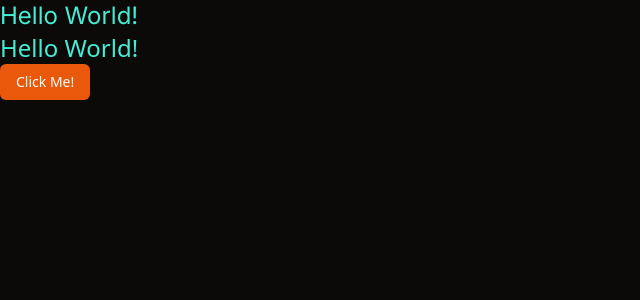
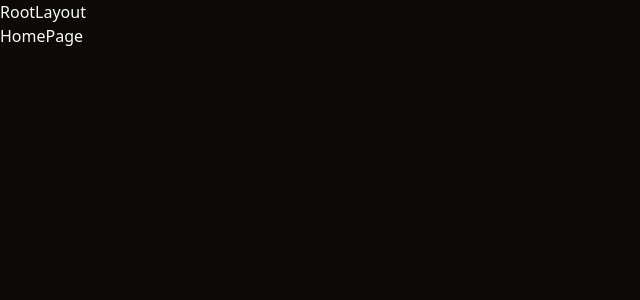
Before and after one commit to DeepHiwase/tasky-ai, a React (Vite) app: page / in a window 1280 px wide. Shown: the top 300 px of the page, without its empty margins (0-640 px from the left). Built offline with nearby package versions, Linux system fonts and the light colour scheme.

Commit message:
Add react-router for routing purpose, setup rootlayout file and structure for pages and routes

```diff
--- a/package.json
+++ b/package.json
@@ -21,6 +21,7 @@
     "lucide-react": "^0.546.0",
     "react": "^19.1.1",
     "react-dom": "^19.1.1",
+    "react-router": "^7.9.4",
     "tailwind-merge": "^3.3.1",
     "tailwindcss": "^4.1.14"
   },
--- /dev/null
+++ b/src/layouts/RootLayout.tsx
@@ -0,0 +1,19 @@
+/**
+ * @copyright 2025 deephiwase
+ * @license Apache-2.0
+ * @description Root layout for the app
+ */
+
+// Node Modules
+import { Outlet } from "react-router";
+
+const RootLayout = () => {
+  return (
+    <>
+      <div>RootLayout</div>
+      <Outlet />
+    </>
+  );
+};
+
+export default RootLayout;
--- a/src/main.tsx
+++ b/src/main.tsx
@@ -1,10 +1,20 @@
+/**
+ * @copyright 2025 deephiwase
+ * @license Apache-2.0
+ * @description Main entry point for the app
+ */
+
+// Node Modules
 import { StrictMode } from "react";
 import { createRoot } from "react-dom/client";
+import { RouterProvider } from "react-router";
+// CSS Link
 import "./index.css";
-import App from "./App.tsx";
+// Routes
+import router from "@/routes/index.tsx";
 
 createRoot(document.getElementById("root")!).render(
   <StrictMode>
-    <App />
+    <RouterProvider router={router} />
   </StrictMode>,
 );
--- /dev/null
+++ b/src/pages/HomePage.tsx
@@ -0,0 +1,11 @@
+/**
+ * @copyright 2025 deephiwase
+ * @license Apache-2.0
+ * @description Home page for the app
+ */
+
+const HomePage = () => {
+  return <div>HomePage</div>;
+};
+
+export default HomePage;
--- /dev/null
+++ b/src/routes/index.tsx
@@ -0,0 +1,31 @@
+/**
+ * @copyright 2025 deephiwase
+ * @license Apache-2.0
+ * @description Router configuration for the app
+ */
+
+// Node Modules
+import { createBrowserRouter } from "react-router";
+// Layouts
+import RootLayout from "@/layouts/RootLayout";
+// Pages
+import HomePage from "@/pages/HomePage";
+// Types
+import type { RouteObject } from "react-router";
+
+const rootRouteChildren: RouteObject[] = [
+  {
+    index: true,
+    element: <HomePage />,
+  },
+];
+
+const router = createBrowserRouter([
+  {
+    path: "/",
+    element: <RootLayout />,
+    children: rootRouteChildren,
+  },
+]);
+
+export default router;
```
Also changed, not shown: 1 other file (tests, documents, lock files or other folders).
